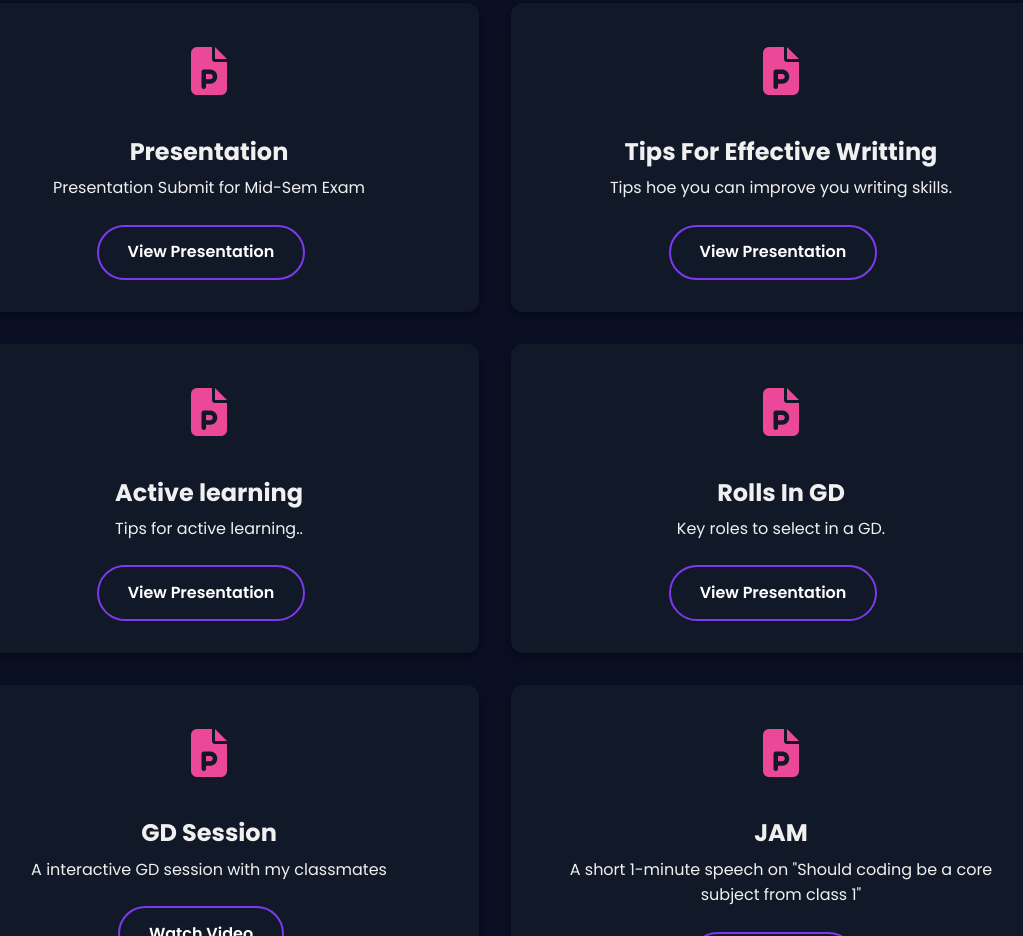
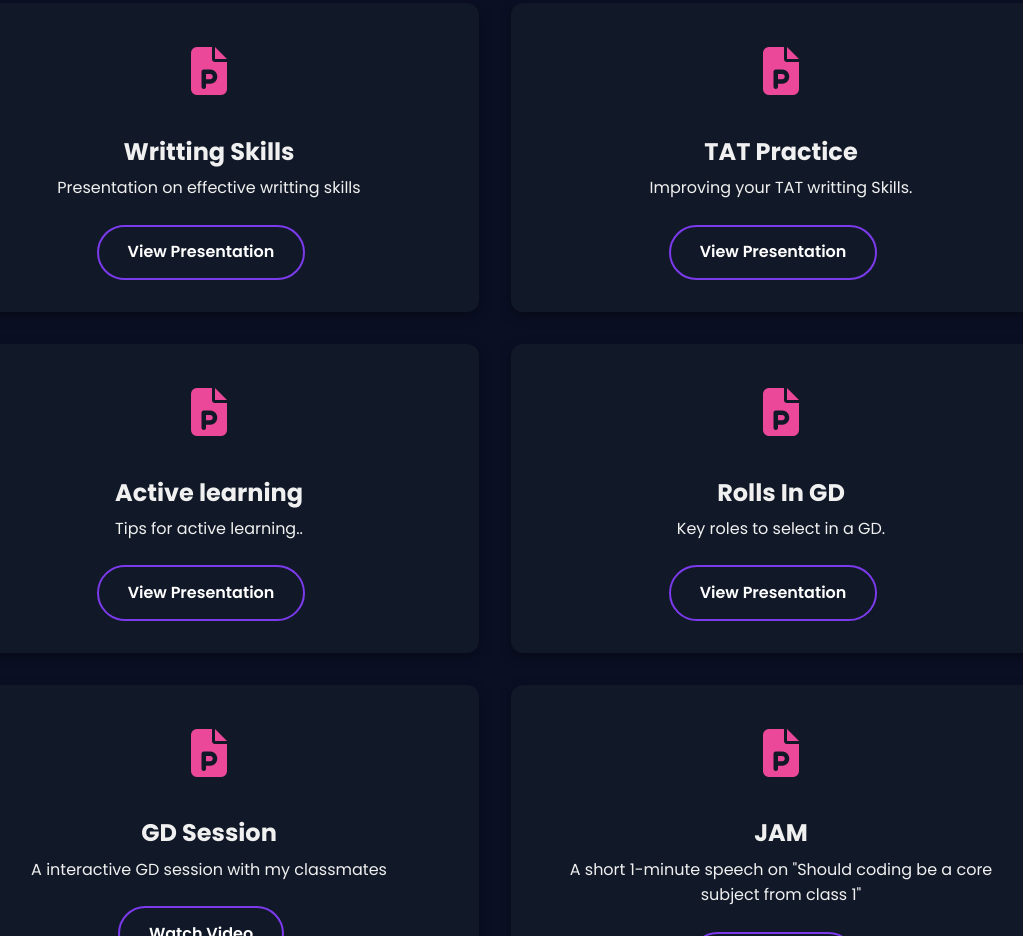
Before and after one commit to vedsaxena6987/E-Folio, a website: page index.html in a window 1280 px wide. Shown: the part 3885-4821 px from the top of the page, without its empty margins (145-1168 px from the left). Drawn offline with Linux system fonts and the light colour scheme.

Commit message:
Describe changes

```diff
--- a/index.html
+++ b/index.html
@@ -317,7 +317,7 @@
     <p>Group Discussion</p>
     <div class="presentation-actions">
 
-      <a href="assets/Shawshank_EPortfolio_Analysis.pdf" class="btn outline">View Presentation</a>
+      <a href="https://www.canva.com/d/1J_6W1MIUwsNryK" class="btn outline">View Presentation</a>
     </div>
   </div>
 </div>
@@ -328,11 +328,11 @@
     <div class="presentation-icon">
       <i class="fas fa-file-powerpoint"></i>
     </div>
-    <h3>Presentation</h3>
-    <p>Presentation Submit for Mid-Sem Exam</p>
+    <h3>Writting Skills</h3>
+    <p>Presentation on effective writting skills</p>
     <div class="presentation-actions">
 
-      <a href="assets/Integrated_Vedant Saxena_15 (1).pdf" class="btn outline">View Presentation</a>
+      <a href="https://www.canva.com/d/EsOts9dA82EdPwe" class="btn outline">View Presentation</a>
     </div>
   </div>
 </div>
@@ -344,11 +344,11 @@
     <div class="presentation-icon">
       <i class="fas fa-file-powerpoint"></i>
     </div>
-    <h3>Tips For Effective Writting</h3>
-    <p>Tips hoe you can improve you writing skills.</p>
+    <h3>TAT Practice </h3>
+    <p>Improving your TAT writting Skills.</p>
     <div class="presentation-actions">
 
-      <a href="assets/Tips for effective writting.pdf" class="btn outline">View Presentation</a>
+      <a href="https://www.canva.com/d/81TWegpfbTPVYzQ" class="btn outline">View Presentation</a>
     </div>
   </div>
 </div>
```
